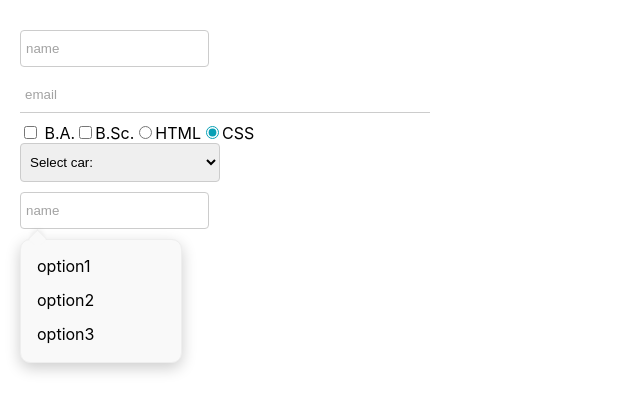
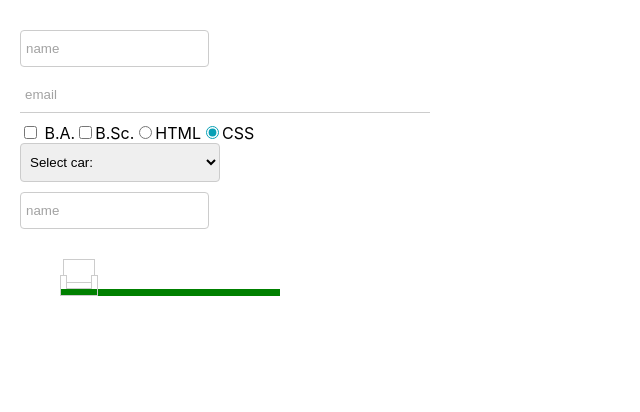
Before and after one commit to kumolb/profile, a React app: page / in a window 1280 px wide. Shown: the whole page, without its empty margins (0-640 px from the left). Built offline with nearby package versions, Linux system fonts and the light colour scheme.

Commit message:
background chair

```diff
--- a/src/component/LogIn.js
+++ b/src/component/LogIn.js
@@ -3,7 +3,7 @@ import classes from "./login.module.css";
 import { MdOutlineSettings, MdOutlinePersonOutline, MdMessage, MdOutlineHome, MdOutlineHelpOutline, MdOutlineLogin, MdOutlineLogout } from 'react-icons/md';
 // const opendropdown = true ? classes.dropdown_content : classes.display_none;
 const LogIn = () => {
-    const [openDropDown, setOpenDropDown] = useState(true);
+    const [openDropDown, setOpenDropDown] = useState(false);
     const [nameValue, setNameValue] = useState("");
     const dropDown = openDropDown ? classes.dropdown_content : classes.display_none;
 
@@ -84,6 +84,29 @@ const LogIn = () => {
         {/* <button onClick={() => { logInUser() }}>logIn</button>
         <button onClick={() => { downloadFile() }}>Download</button>
         <button onClick={() => { console.log(token) }}>check token</button> */}
+
+        <div style={{ padding: "30px 40px 40px 40px" }}>
+            <div>
+                <div className={classes.chairback}>
+
+                </div>
+
+                <div className={classes.middle}>
+                    <div className={classes.rightside}></div>
+                    <div className={classes.mid}>
+                        <div className={classes.middletop}></div>
+                        <div className={classes.middlebottom}></div>
+                    </div>
+                    <div className={classes.leftside}></div>
+                </div>
+                <div style={{ display: "flex", backgroundColor: "green" }}>
+                    <div className={classes.bottomleft}></div>
+                    <div className={classes.bottommiddle}></div>
+                    <div className={classes.bottomright}></div>
+                </div>
+            </div>
+
+        </div>
     </div >)
 }
 
--- a/src/component/login.module.css
+++ b/src/component/login.module.css
@@ -218,3 +218,79 @@ input[type=radio] {
 .triangle_div {
     height: 8px !important;
 }
+
+
+.chairback {
+    margin-left: 3px;
+    width: 30px;
+    height: 15px;
+    border-left: 1px solid #CCCCCC;
+    border-right: 1px solid #CCCCCC;
+    border-top: 1px solid #CCCCCC;
+}
+
+/* .chairbottom {
+    width: 56px;
+    height: 30px;
+    border-left: 1px solid #eee;
+    border-right: 1px solid #eee;
+    border-bottom: 1px solid #eee;
+    margin-top: -20px;
+} */
+
+.middle {
+    height: 14px;
+    width: 38px;
+    display: flex;
+}
+
+.mid {
+    width: 34px;
+}
+
+.middletop {
+    width: 100%;
+    height: 7px;
+}
+
+.middlebottom {
+    width: 100%;
+    height: 5px;
+    border-bottom: 1px solid #CCCCCC;
+    border-top: 1px solid #CCCCCC;
+}
+
+.leftside {
+    width: 7px;
+    border-right: 1px solid #CCCCCC;
+    border-left: 1px solid #CCCCCC;
+    border-top: 1px solid #CCCCCC;
+}
+
+.rightside {
+    width: 7px;
+    border-right: 1px solid #CCCCCC;
+    border-left: 1px solid #CCCCCC;
+    border-top: 1px solid #CCCCCC;
+}
+
+.bottomleft {
+    width: 7px;
+    height: 6px;
+    border-left: 1px solid #CCCCCC;
+    border-bottom: 1px solid #CCCCCC;
+}
+
+.bottommiddle {
+    width: 22px;
+    height: 6px;
+    border-bottom: 1px solid #CCCCCC;
+}
+
+.bottomright {
+    width: 7px;
+    height: 6px;
+    border-right: 1px solid #CCCCCC;
+    border-bottom: 1px solid #CCCCCC;
+    float: right;
+}
```
Also changed, not shown: 1 other file.
